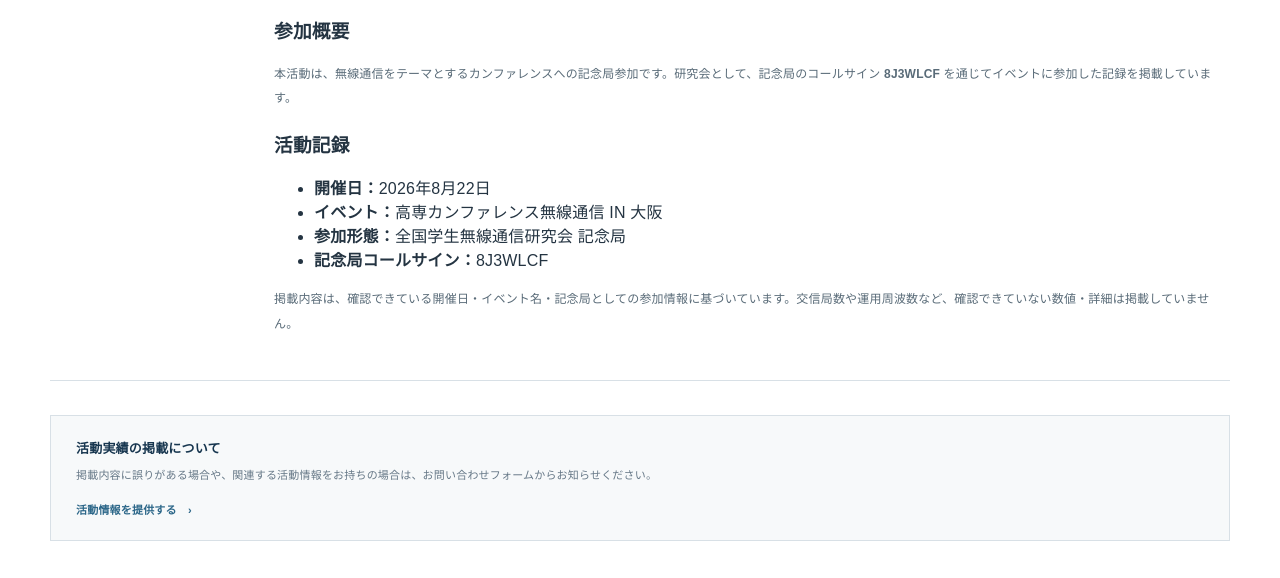
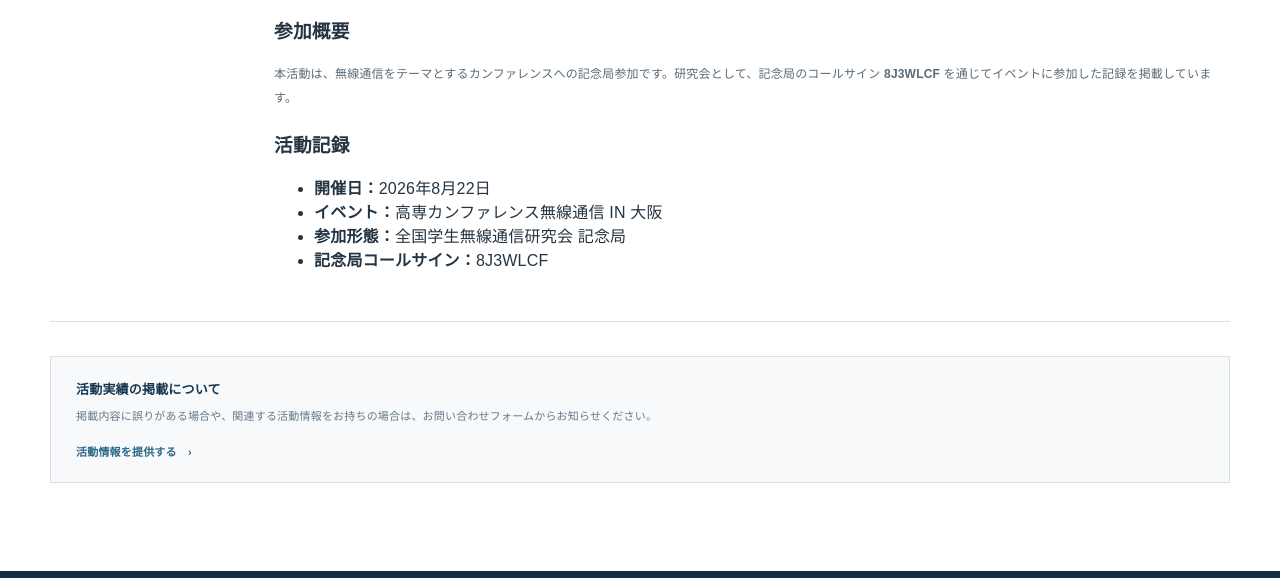
Before and after one commit to akiy2009/nswrc-web, a plain HTML site: page activity-history.html in a window 1280 px wide. Shown: the part 625-1203 px from the top of the page. Drawn offline with Linux system fonts and the light colour scheme.

Commit message:
Remove editorial disclaimer from activity history

```diff
--- a/activity-history.html
+++ b/activity-history.html
@@ -23,7 +23,7 @@
       <li><strong>参加形態：</strong>全国学生無線通信研究会 記念局</li>
       <li><strong>記念局コールサイン：</strong>8J3WLCF</li>
     </ul>
-    <p>掲載内容は、確認できている開催日・イベント名・記念局としての参加情報に基づいています。交信局数や運用周波数など、確認できていない数値・詳細は掲載していません。</p>
+    <p></p>
   </div>
 </article>
 </div><div class="activity-history-note"><strong>活動実績の掲載について</strong><p>掲載内容に誤りがある場合や、関連する活動情報をお持ちの場合は、お問い合わせフォームからお知らせください。</p><a href="contact.html">活動情報を提供する　›</a></div></div></section></main>
```
